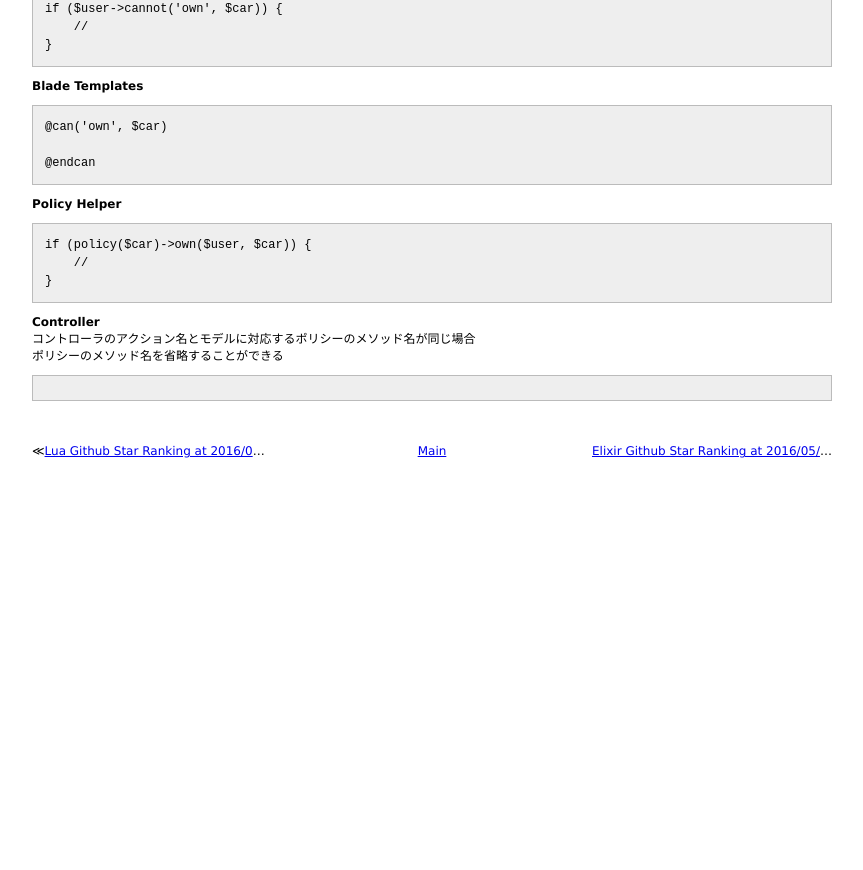
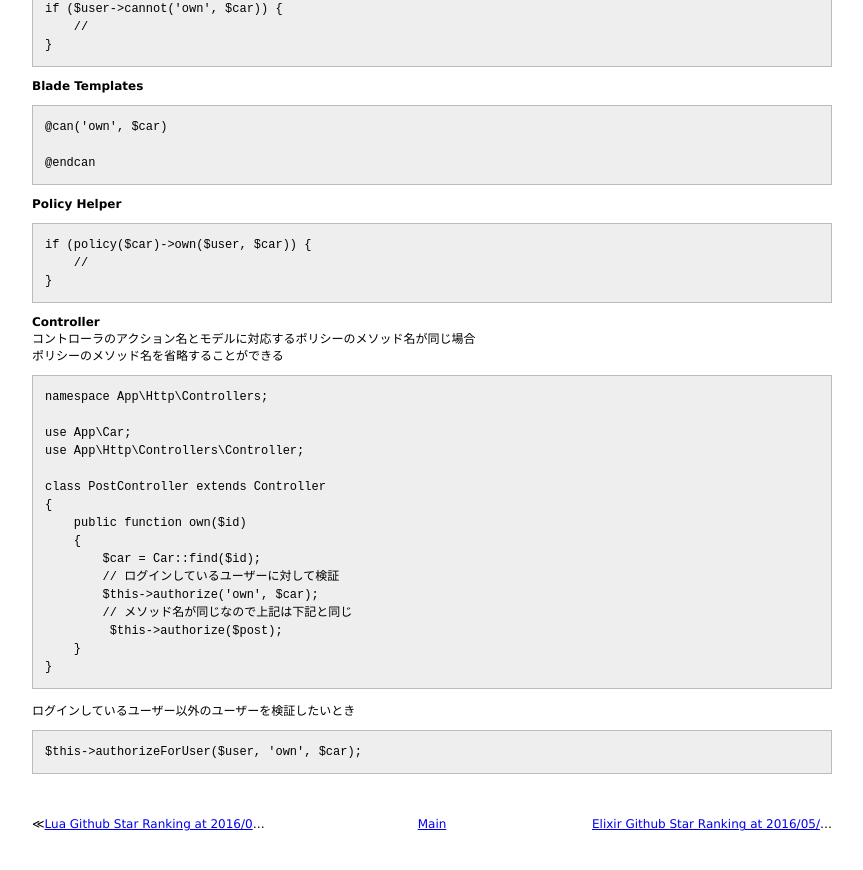
Before and after one commit to 38elements/38elements.github.com, a Jekyll site: the page built from _posts/2016-05-21-laravel-authorization.md, in a window 1280 px wide and 900 px high, scrolled down 3602 px. Shown: the top 870 px of the window, without its empty margins (208-1071 px from the left). Built offline with Jekyll 4.4.1, drawn with Linux system fonts in a browser that asks for light colours; before the commit the page ends 4129 px from its top, so only the background shows below that.

Commit message:
Update 2016-05-21-laravel-authorization.md

````diff
--- a/_posts/2016-05-21-laravel-authorization.md
+++ b/_posts/2016-05-21-laravel-authorization.md
@@ -244,4 +244,26 @@ if (policy($car)->own($user, $car)) {
 ポリシーのメソッド名を省略することができる
 
 ```
+namespace App\Http\Controllers;
+
+use App\Car;
+use App\Http\Controllers\Controller;
+
+class PostController extends Controller
+{
+    public function own($id)
+    {
+        $car = Car::find($id);
+        // ログインしているユーザーに対して検証
+        $this->authorize('own', $car);
+        // メソッド名が同じなので上記は下記と同じ
+         $this->authorize($post);
+    }
+}
 ```
+
+ログインしているユーザー以外のユーザーを検証したいとき
+
+```
+$this->authorizeForUser($user, 'own', $car);
+```
````
